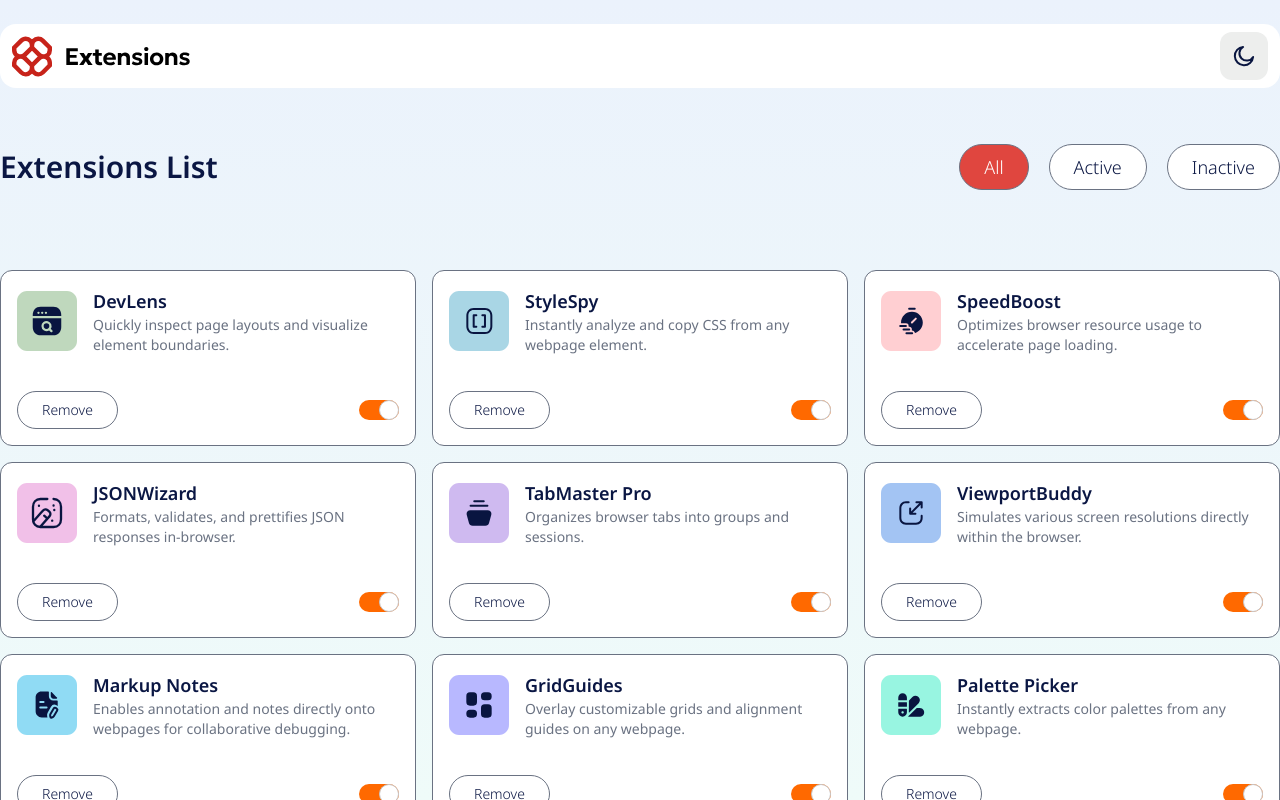
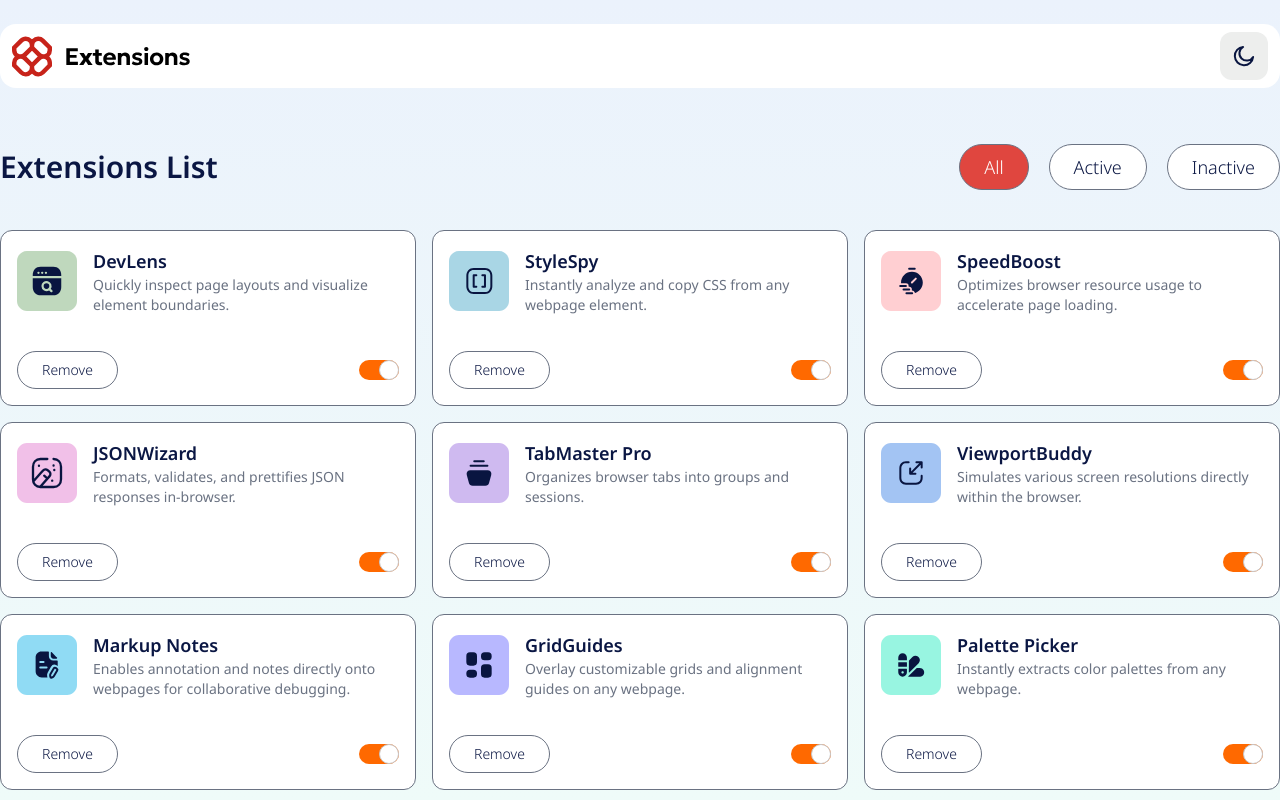
Before and after one commit to ptzburn/extensions, a React (Vite) app: page / in a window 1280 px wide. Shown: the top 800 px of the page. Built offline with nearby package versions, Linux system fonts and the light colour scheme.

Commit message:
more fixes

```diff
--- a/src/components/ExtensionList.jsx
+++ b/src/components/ExtensionList.jsx
@@ -30,7 +30,7 @@ const ExtensionList = () => {
 
   return (
     <>
-      <div className="flex flex-col md:flex-row w-xs md:w-xl lg:w-7xl md:justify-between items-center mt-12 md:mt-14 mb-10">
+      <div className="flex flex-col md:flex-row w-xs md:w-xl lg:w-7xl md:justify-between items-center mt-12 md:mt-14">
         <h1>Extensions List</h1>
         <div className="flex">
           <button
--- a/src/index.css
+++ b/src/index.css
@@ -16,7 +16,7 @@
     body {
         @apply  bg-gradient-to-b from-[#ebf2fc] to-[#effbf9]
                 dark:from-[#04091c] dark:to-[#0a1640]
-                bg-fixed bg-no-repeat font-noto-sans;
+                bg-fixed bg-no-repeat font-noto-sans min-h-screen;
     }
 
     button {
```
